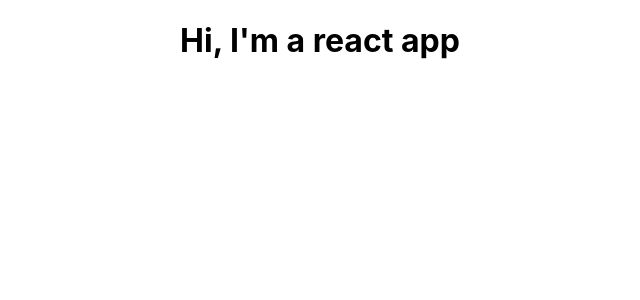
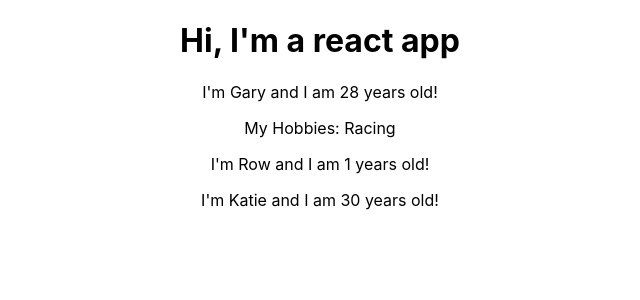
Before and after one commit to eventhorizn/react-bootcamp, a React (Create React App) app in the folder 01-base-features-syntax/: page / in a window 1280 px wide. Shown: the top 300 px of the page, without its empty margins (320-960 px from the left). Built offline with nearby package versions, Linux system fonts and the light colour scheme.

Commit message:
going thru the intro module

```diff
--- a/01-base-features-syntax/src/App.js
+++ b/01-base-features-syntax/src/App.js
@@ -1,11 +1,17 @@
 import React, { Component } from 'react';
 import './App.css';
+import Person from './Person/Person';
 
 class App extends Component {
 	render() {
 		return (
 			<div className="App">
 				<h1>Hi, I'm a react app</h1>
+				<Person name="Gary" age="28">
+					My Hobbies: Racing
+				</Person>
+				<Person name="Row" age="1" />
+				<Person name="Katie" age="30" />
 			</div>
 		);
 		// return React.createElement(
--- /dev/null
+++ b/01-base-features-syntax/src/Person/Person.js
@@ -0,0 +1,14 @@
+import React from 'react';
+
+const person = (props) => {
+	return (
+		<div>
+			<p>
+				I'm {props.name} and I am {props.age} years old!
+			</p>
+			<p>{props.children}</p>
+		</div>
+	);
+};
+
+export default person;
```
Also changed, not shown: 1 other file (tests, documents, lock files or other folders).
